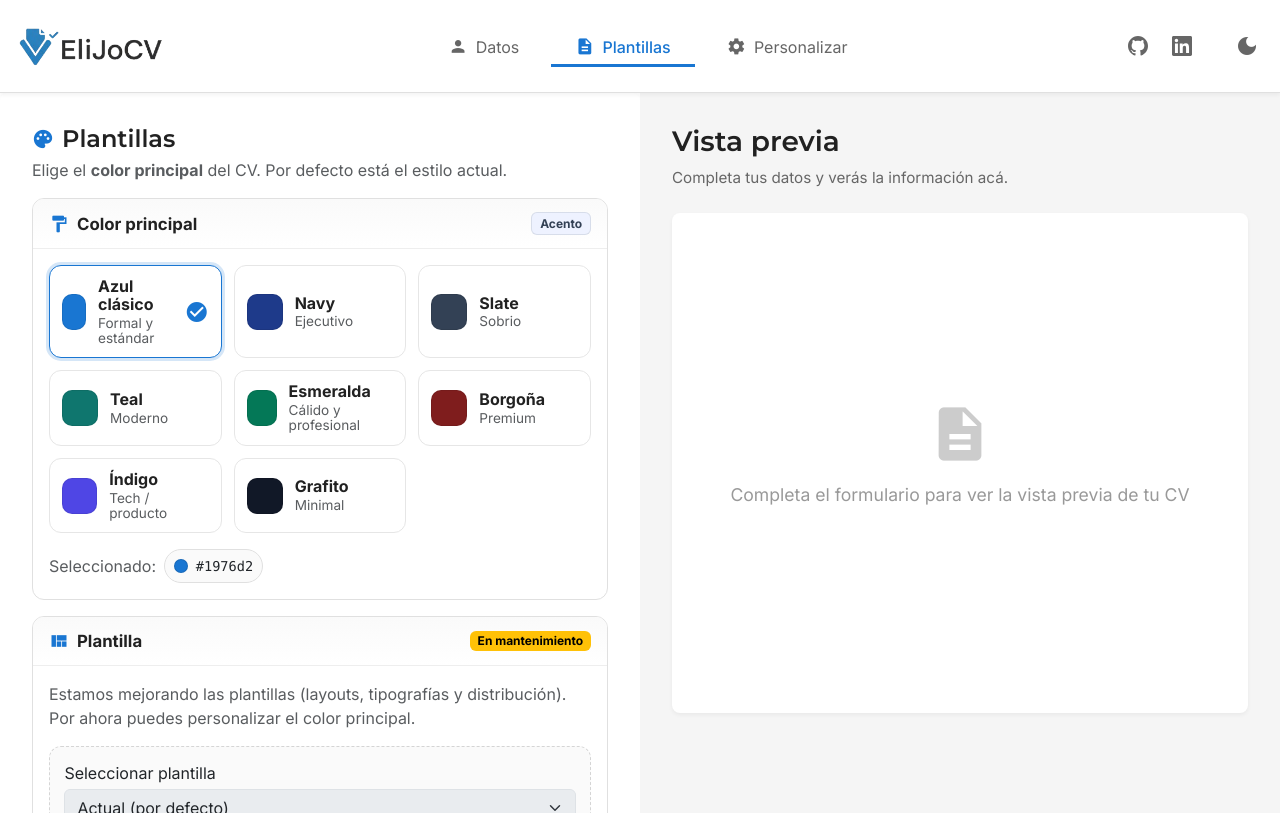
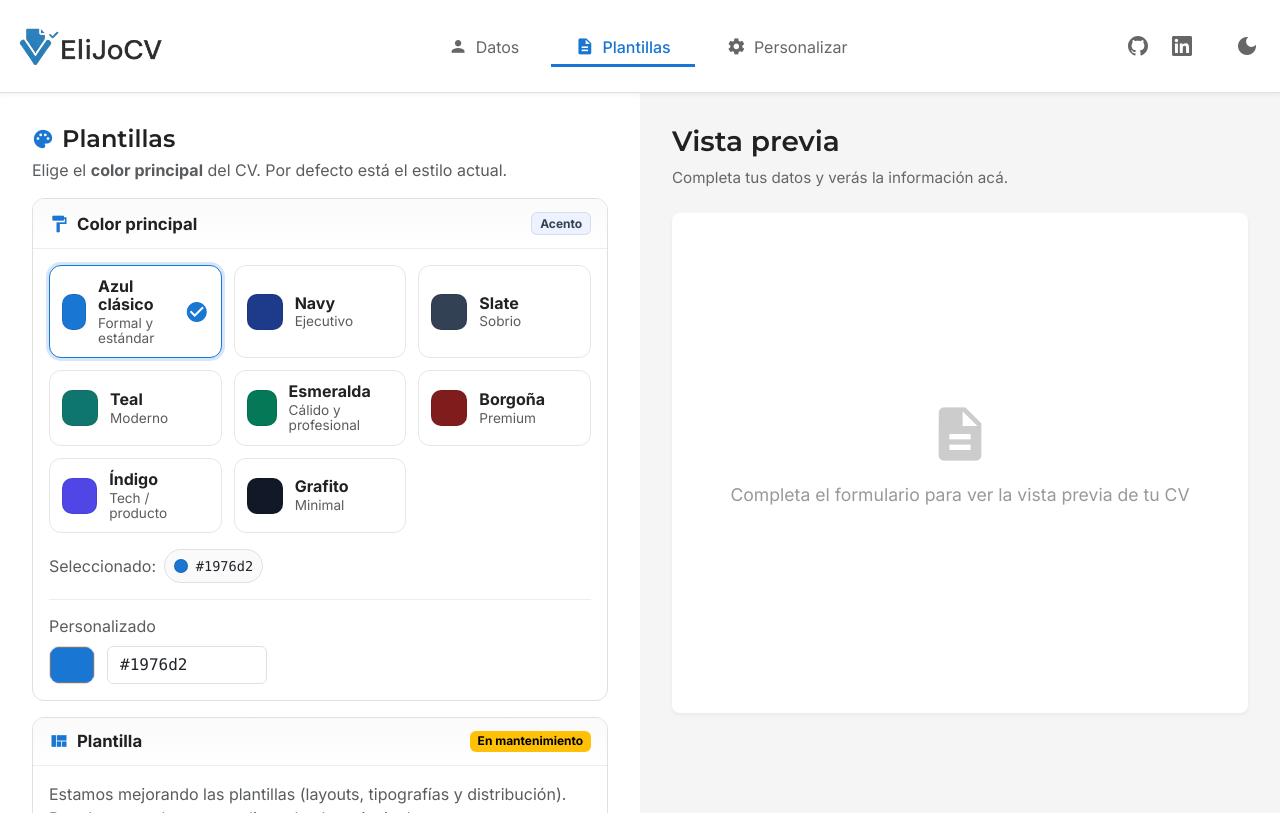
Before and after one commit to jbarzallo97/EliJoCV-jb7, an Angular app: page /templates in a window 1280 px wide. Built offline with nearby package versions, Linux system fonts and the light colour scheme.

Commit message:
Refactor color selection feature in templates component. Update styles for custom color controls and add functionality for HEX color input. Enhance button styles in CV preview for better visibility and consistency across themes.

```diff
--- a/src/app/pages/cv-preview/cv-preview.component.css
+++ b/src/app/pages/cv-preview/cv-preview.component.css
@@ -308,7 +308,8 @@
 }
 
 .btn-download {
-  background: var(--cv-primary, #1976d2);
+  /* Este botón está FUERA de la hoja A4: no debe cambiar con la plantilla */
+  background: #1976d2;
   border: none;
   padding: 0.75rem 2rem;
   display: inline-flex;
@@ -318,8 +319,8 @@
 }
 
 .btn-download:hover {
-  background: var(--cv-primary, #1976d2);
-  filter: brightness(0.9);
+  background: #1565c0;
+  filter: none;
 }
 
 /* Mantener la hoja A4 (preview) igual en modo oscuro */
--- a/src/app/pages/templates/templates.component.css
+++ b/src/app/pages/templates/templates.component.css
@@ -156,6 +156,33 @@
   background: #fafafa;
 }
 
+.custom-color-row {
+  border-top: 1px solid #eee;
+  padding-top: 0.85rem;
+}
+
+.custom-color-controls {
+  display: flex;
+  align-items: center;
+  gap: 0.75rem;
+  flex-wrap: wrap;
+}
+
+.color-picker {
+  width: 46px;
+  height: 38px;
+  padding: 0;
+  border: 1px solid #e0e0e0;
+  border-radius: 10px;
+  background: transparent;
+  cursor: pointer;
+}
+
+.hex-input {
+  max-width: 160px;
+  font-family: ui-monospace, SFMono-Regular, Menlo, Monaco, Consolas, 'Liberation Mono', 'Courier New', monospace;
+}
+
 .chip-swatch {
   width: 14px;
   height: 14px;
@@ -209,3 +236,11 @@
   background: #242424;
   border-color: #444;
 }
+
+:host-context(body.dark-mode) .custom-color-row {
+  border-top-color: #333;
+}
+
+:host-context(body.dark-mode) .color-picker {
+  border-color: #444;
+}
--- a/src/app/pages/templates/templates.component.html
+++ b/src/app/pages/templates/templates.component.html
@@ -45,6 +45,26 @@
           <span class="chip-text">{{ selectedColor }}</span>
         </span>
       </div>
+
+      <div class="custom-color-row mt-3">
+        <div class="text-muted mb-2">Personalizado</div>
+        <div class="custom-color-controls">
+          <input
+            class="color-picker"
+            type="color"
+            [value]="selectedColor"
+            (input)="selectColor($any($event.target).value)"
+            aria-label="Selector de color">
+
+          <input
+            class="form-control hex-input"
+            type="text"
+            [value]="selectedColor"
+            (change)="onHexChange($any($event.target).value)"
+            placeholder="#RRGGBB"
+            aria-label="Color en HEX">
+        </div>
+      </div>
     </div>
   </div>
 
--- a/src/app/pages/templates/templates.component.ts
+++ b/src/app/pages/templates/templates.component.ts
@@ -39,4 +39,19 @@ export class TemplatesComponent implements OnInit, OnDestroy {
   selectColor(value: string): void {
     this.templateService.setPrimaryColor(value);
   }
+
+  onHexChange(raw: string): void {
+    const normalized = this.normalizeHex(raw);
+    if (!normalized) return;
+    this.selectColor(normalized);
+  }
+
+  private normalizeHex(raw: string): string | null {
+    const v = (raw || '').trim();
+    if (!v) return null;
+    const withHash = v.startsWith('#') ? v : `#${v}`;
+    // #RGB o #RRGGBB
+    if (!/^#([0-9a-fA-F]{3}|[0-9a-fA-F]{6})$/.test(withHash)) return null;
+    return withHash.toUpperCase();
+  }
 }
```
